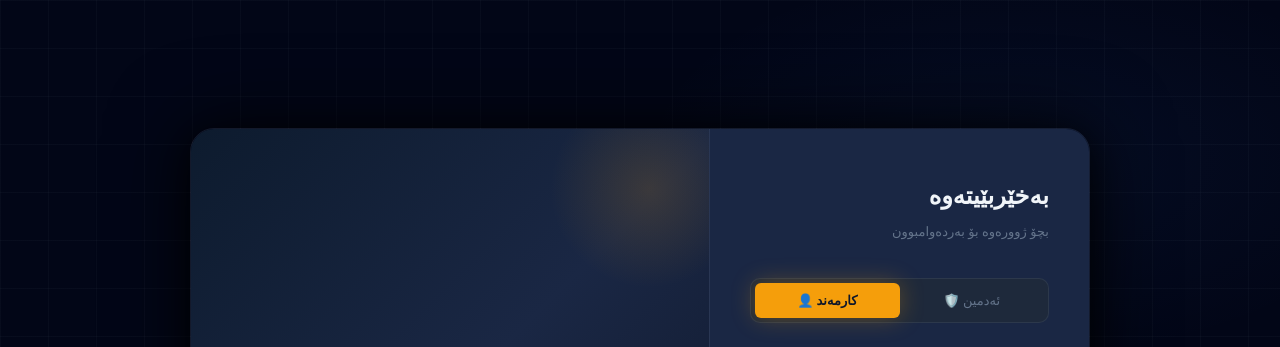
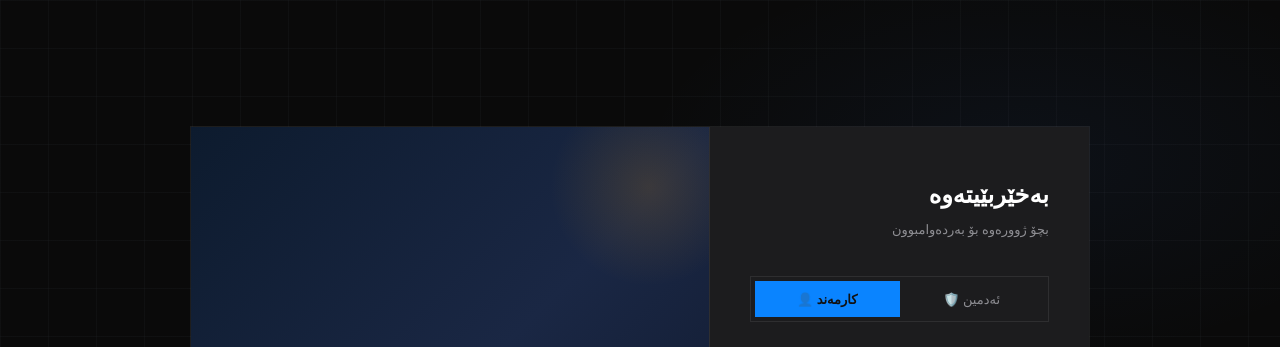
Before and after one commit to itmawaran4-rgb/RC-HR, a plain HTML site: page index.html in a window 1280 px wide. Shown: the top 347 px of the page. Drawn offline with Linux system fonts and the light colour scheme.

Commit message:
Update style.css

```diff
--- a/assets/style.css
+++ b/assets/style.css
@@ -8,75 +8,60 @@
 
 /* ── CSS Variables ── */
 :root {
-  --navy-950: #020617;
-  --navy-900: #0f172a;
-  --navy-800: #1e293b;
-  --navy-700: #334155;
-  --navy-600: #475569;
-  --navy-500: #64748b;
-  --navy-400: #94a3b8;
-  --navy-300: #cbd5e1;
-  --navy-200: #e2e8f0;
-  --navy-100: #f1f5f9;
-  --navy-50:  #f8fafc;
+  --navy-950: #0a0a0a;
+  --navy-900: #111111;
+  --navy-800: #1c1c1e;
+  --navy-700: #2c2c2e;
+  --navy-600: #3a3a3c;
+  --navy-500: #48484a;
+  --navy-400: #8e8e93;
+  --navy-300: #c7c7cc;
+  --navy-200: #d1d1d6;
+  --navy-100: #f2f2f7;
+  --navy-50: #ffffff;
 
-  --gold-500: #f59e0b;
-  --gold-400: #fbbf24;
-  --gold-300: #fcd34d;
-  --gold-600: #d97706;
-  --gold-100: #fef3c7;
-  --gold-50:  #fffbeb;
+  --gold-500: #0a84ff;
+  --gold-400: #409cff;
+  --gold-300: #6fb3ff;
+  --gold-600: #0066cc;
+  --gold-100: #d6ebff;
+  --gold-50: #eef6ff;
 
-  --emerald-500: #10b981;
-  --emerald-400: #34d399;
-  --emerald-100: #d1fae5;
-  --emerald-600: #059669;
+  --emerald-500: #30d158;
+  --emerald-400: #32d74b;
+  --emerald-100: #d8ffe1;
+  --emerald-600: #28b44a;
 
-  --rose-500: #f43f5e;
-  --rose-400: #fb7185;
-  --rose-100: #ffe4e6;
-  --rose-600: #e11d48;
+  --rose-500: #ff453a;
+  --rose-400: #ff6961;
+  --rose-100: #ffe5e3;
+  --rose-600: #d9362b;
 
-  --blue-500: #3b82f6;
-  --blue-400: #60a5fa;
-  --blue-100: #dbeafe;
+  --blue-500: #0a84ff;
+  --blue-400: #5ac8fa;
+  --blue-100: #dff4ff;
 
-  --violet-500: #8b5cf6;
-  --violet-100: #ede9fe;
+  --violet-500: #bf5af2;
+  --violet-100: #f1e2ff;
 
-  /* Semantic */
-  --bg-primary:    var(--navy-900);
-  --bg-secondary:  var(--navy-800);
-  --bg-card:       #1a2744;
-  --bg-sidebar:    #0d1b2e;
-  --border-color:  rgba(148,163,184,0.12);
-  --border-hover:  rgba(245,158,11,0.4);
-  --text-primary:  #f1f5f9;
-  --text-secondary: #94a3b8;
-  --text-muted:    #64748b;
-  --accent:        var(--gold-500);
-  --accent-glow:   rgba(245,158,11,0.25);
-  --success:       var(--emerald-500);
-  --danger:        var(--rose-500);
-  --info:          var(--blue-500);
+  --bg-primary: #0a0a0a;
+  --bg-secondary: #111111;
+  --bg-card: #1c1c1e;
+  --bg-sidebar: #111111;
 
-  --radius-sm:  6px;
-  --radius-md:  10px;
-  --radius-lg:  16px;
-  --radius-xl:  24px;
-  --radius-full: 9999px;
+  --border-color: rgba(255,255,255,0.08);
+  --border-hover: rgba(10,132,255,0.4);
 
-  --shadow-sm:  0 1px 3px rgba(0,0,0,0.4);
-  --shadow-md:  0 4px 16px rgba(0,0,0,0.5);
-  --shadow-lg:  0 8px 32px rgba(0,0,0,0.6);
-  --shadow-gold: 0 0 24px rgba(245,158,11,0.3);
+  --text-primary: #ffffff;
+  --text-secondary: #d1d1d6;
+  --text-muted: #8e8e93;
 
-  --transition: all 0.22s cubic-bezier(0.4,0,0.2,1);
-  --font-display: 'Sora', sans-serif;
-  --font-body:    'DM Sans', sans-serif;
+  --accent: #0a84ff;
+  --accent-glow: rgba(10,132,255,0.25);
 
-  --sidebar-width: 260px;
-  --topbar-height: 64px;
+  --success: #30d158;
+  --danger: #ff453a;
+  --info: #0a84ff;
 }
 
 /* ── Reset & Base ── */
```
